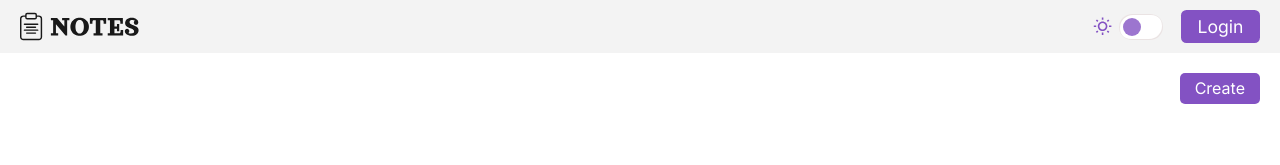
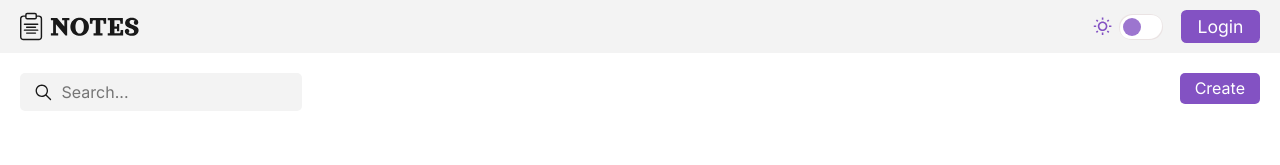
Before and after one commit to shakthi2003gh/Notes-Website, a React (Vite) app in the folder frontend/: page / in a window 1280 px wide. Shown: the top 165 px of the page. Built offline with nearby package versions, Linux system fonts and the light colour scheme.

Commit message:
Add search bar component

```diff
--- /dev/null
+++ b/frontend/src/components/searchBar.jsx
@@ -0,0 +1,47 @@
+import React, { useRef } from "react";
+import { IoIosSearch } from "react-icons/io";
+import { IoIosClose } from "react-icons/io";
+import { useNotes } from "../state/notes";
+
+export default function SearchBar() {
+  const inputRef = useRef();
+  const { search, setSearch } = useNotes();
+
+  const handleType = (e) => {
+    setSearch(e.target.value);
+  };
+
+  const handleClear = (e) => {
+    const { code, type } = e;
+
+    const isMouseClick = type === "click";
+    const isEscapeKey = type === "keyup" && code === "Escape";
+
+    if (!(isMouseClick || isEscapeKey)) return;
+
+    !!search.length && setSearch("");
+    inputRef.current.focus();
+  };
+
+  return (
+    <div className="search-bar">
+      <IoIosSearch />
+
+      <input
+        ref={inputRef}
+        type="text"
+        name="search"
+        value={search}
+        onChange={handleType}
+        placeholder="Search..."
+        onKeyUp={handleClear}
+      />
+
+      {!!search.length && (
+        <button onClick={handleClear}>
+          <IoIosClose />
+        </button>
+      )}
+    </div>
+  );
+}
--- a/frontend/src/layouts/actions.jsx
+++ b/frontend/src/layouts/actions.jsx
@@ -1,6 +1,7 @@
 import React from "react";
 import { usePopup } from "./popup";
 import Note from "../components/note";
+import SearchBar from "../components/searchBar";
 
 export default function Actions() {
   const { display } = usePopup();
@@ -11,6 +12,8 @@ export default function Actions() {
 
   return (
     <div className="actions container">
+      <SearchBar />
+
       <button className="btn btn--primary" onClick={handleClick}>
         Create
       </button>
--- a/frontend/src/layouts/notes.jsx
+++ b/frontend/src/layouts/notes.jsx
@@ -4,9 +4,12 @@ import { useTheme } from "../state/theme";
 import { useNotes } from "../state/notes";
 import Note from "../components/note";
 
+import { TbReportOff } from "react-icons/tb";
+
 export default function Notes() {
   const { isDarkTheme } = useTheme();
-  const { notes, isLoading } = useNotes();
+  const { notes, search, searchNotFound, isLoading } = useNotes();
+  const maxHeight = `calc(${window.innerHeight}px - 55px)`;
 
   if (isLoading)
     return (
@@ -18,9 +21,18 @@ export default function Notes() {
       </div>
     );
 
-  if (!notes.length) {
-    const maxHeight = `calc(${window.innerHeight}px - 55px)`;
+  if (searchNotFound)
+    return (
+      <div className="no-notes container" style={{ maxHeight }}>
+        <TbReportOff />
 
+        <p>
+          Note with Title <b>"{search}"</b> not found
+        </p>
+      </div>
+    );
+
+  if (!notes.length)
     return (
       <div className="no-notes container" style={{ maxHeight }}>
         {isDarkTheme ? <RiFilePaper2Fill /> : <RiFilePaper2Line />}
@@ -28,7 +40,6 @@ export default function Notes() {
         <p>Notes you add appear here.</p>
       </div>
     );
-  }
 
   return (
     <div className="notes container">
--- a/frontend/src/state/notes.jsx
+++ b/frontend/src/state/notes.jsx
@@ -11,6 +11,7 @@ export function useNotes() {
 export default function NotesProvider({ children }) {
   const [isLoading, setLoading] = useState(true);
   const [notes, setNotes] = useState([]);
+  const [search, setSearch] = useState("");
 
   const createNote = ({ title, text }) => {
     if (!title.trim() && !text.trim()) return;
@@ -46,6 +47,16 @@ export default function NotesProvider({ children }) {
     };
   }, []);
 
-  const value = { isLoading, notes, createNote, editNote, deleteNote };
+  const searchFilter = (n) =>
+    n.title.toLowerCase()?.includes(search.toLowerCase());
+
+  const displayNotes = notes.filter(searchFilter);
+  const searchNotFound = !!search.length && !displayNotes.length;
+
+  const v1 = { isLoading, notes: displayNotes, searchNotFound };
+  const v2 = { createNote, editNote, deleteNote };
+  const v3 = { search, setSearch };
+  const value = { ...v1, ...v2, ...v3 };
+
   return <NoteContext.Provider value={value}>{children}</NoteContext.Provider>;
 }
--- a/frontend/src/styles/components/_index.scss
+++ b/frontend/src/styles/components/_index.scss
@@ -2,3 +2,4 @@
 @forward "toggle";
 @forward "themeToggle";
 @forward "note";
+@forward "searchBar";
--- /dev/null
+++ b/frontend/src/styles/components/_searchBar.scss
@@ -0,0 +1,56 @@
+.search-bar {
+  display: flex;
+  align-items: center;
+  gap: 0.5rem;
+  height: 38px;
+  padding: 0.4rem 0.8rem;
+  padding-right: 0.4rem;
+  background-color: var(--bg-secondary);
+  border-radius: 5px;
+
+  svg {
+    flex-shrink: 0;
+    font-size: 1.3rem;
+  }
+
+  input {
+    width: 100%;
+    padding: 0;
+    border: none;
+    background-color: transparent;
+    outline: none;
+  }
+
+  button {
+    display: grid;
+    place-content: center;
+    border-radius: 4px;
+    outline: none;
+    background-color: var(--clr-danger);
+
+    svg {
+      font-size: 1.5rem;
+
+      [light] & {
+        color: var(--clr-light);
+      }
+    }
+
+    @media (hover: hover) {
+      background-color: transparent;
+
+      [light] & svg {
+        color: var(--clr-text);
+      }
+
+      &:hover,
+      &:focus-visible {
+        background-color: var(--clr-danger);
+
+        svg {
+          color: var(--clr-light);
+        }
+      }
+    }
+  }
+}
--- a/frontend/src/styles/layouts/_actions.scss
+++ b/frontend/src/styles/layouts/_actions.scss
@@ -1,6 +1,8 @@
 .actions {
   display: flex;
   justify-content: space-between;
+  align-items: start;
+  gap: 1rem;
   width: 100%;
   padding: 20px;
   padding-bottom: 4px;
--- a/frontend/src/styles/layouts/_notes.scss
+++ b/frontend/src/styles/layouts/_notes.scss
@@ -22,6 +22,10 @@
   text-align: center;
   padding-inline: 1rem;
 
+  b {
+    color: var(--clr-primary);
+  }
+
   svg {
     font-size: 5rem;
     opacity: 0.8;
```
